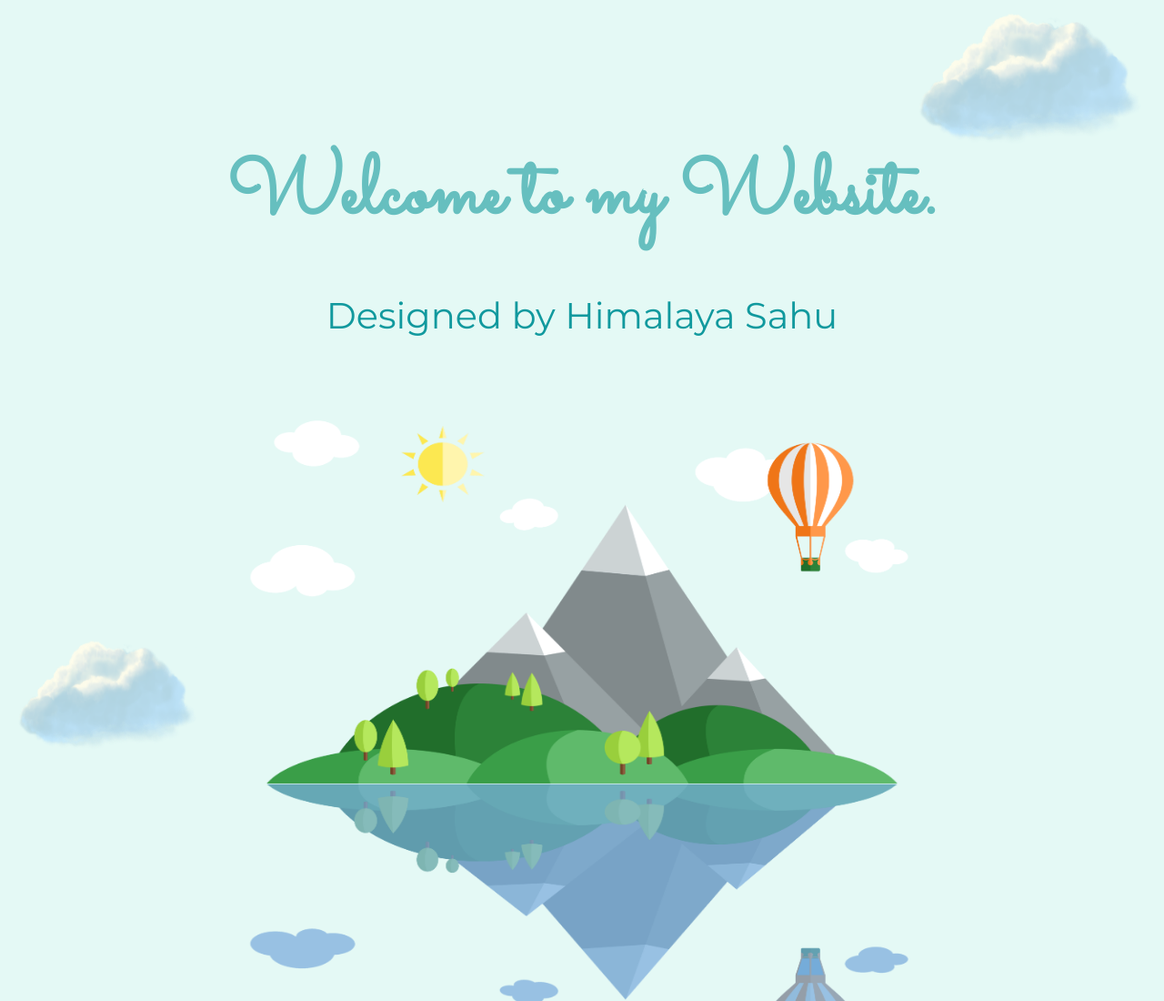
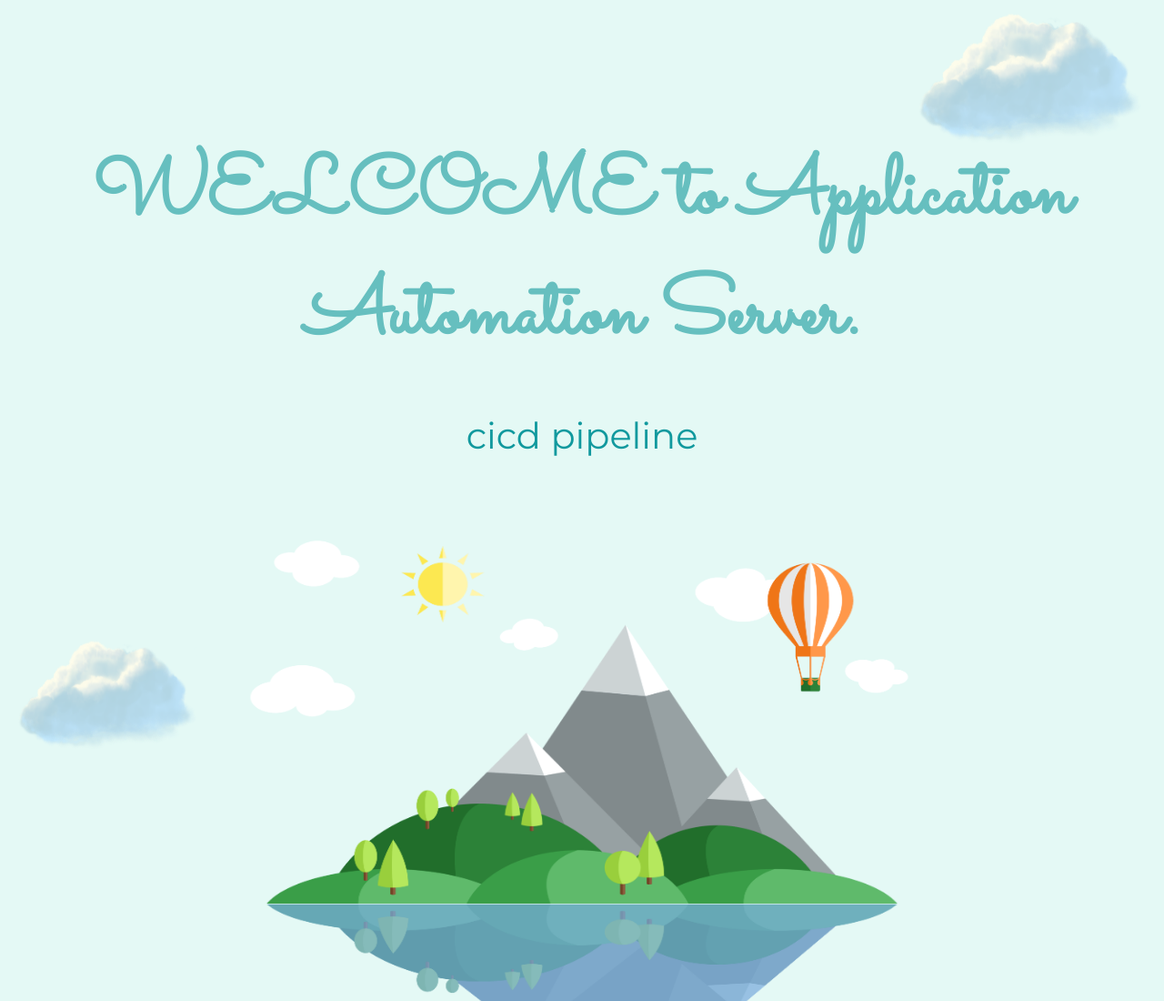
Before and after one commit to cruxeducators/freestyle, a plain HTML site: page index.html in a window 1280 px wide. Shown: the top 1100 px of the page at 91% size. Drawn offline with Linux system fonts and the light colour scheme.

Commit message:
Update index.html

```diff
--- a/index.html
+++ b/index.html
@@ -2,7 +2,7 @@
 <html lang="en" dir="ltr">
   <head>
     <meta charset="utf-8">
-    <title>HS personal site</title>
+    <title>demo ci cd pipeline</title>
     <link rel="stylesheet" href="css/style.css">
     <link rel="icon" href="favicon.ico">
     <link href="https://fonts.googleapis.com/css2?family=Merriweather&family=Montserrat&family=Sacramento&display=swap" rel="stylesheet">
@@ -10,8 +10,8 @@
   <body>
     <div class="top">
       <img class="top-cloud" src="images/cloud 2.png" alt="cloud-img" width="250px" height="150px">
-      <h1>Welcome to my Website.</h1>
-      <h3 class="heading">Designed by Himalaya Sahu</h3>
+      <h1>WELCOME to Application Automation Server.</h1>
+      <h3 class="heading">cicd pipeline</h3>
       <img class="bottom-cloud"src="images/cloud 2.png" alt="cloud-img" width="200px" height="125px">
       <img src="images/mountain1.png" alt="mountain-img" width="800px" height="700px">
     </div>
```
